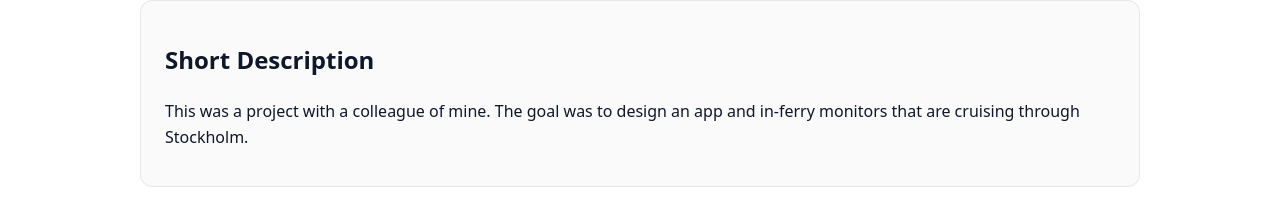
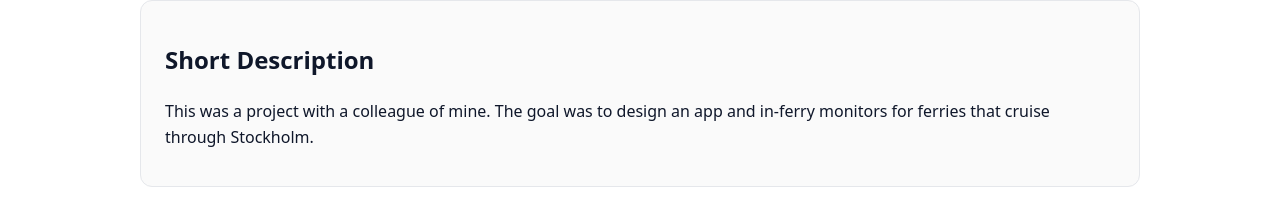
Before and after one commit to verirath/verirath.github.io, a plain HTML site: page projects/StockholmFerris.html in a window 1280 px wide. Shown: the part 257-457 px from the top of the page. Drawn offline with Linux system fonts and the light colour scheme.

Commit message:
adjusted text for stockholm ferries

```diff
--- a/projects/StockholmFerris.html
+++ b/projects/StockholmFerris.html
@@ -23,7 +23,7 @@
     <section class="grid" style="margin-top:24px">
         <div class="card">
             <h2>Short Description</h2>
-            <p>This was a project with a colleague of mine. The goal was to design an app and in-ferry monitors that are cruising through Stockholm.</p>
+            <p>This was a project with a colleague of mine. The goal was to design an app and in-ferry monitors for ferries that cruise through Stockholm.</p>
         </div>
     </section>
 
```
